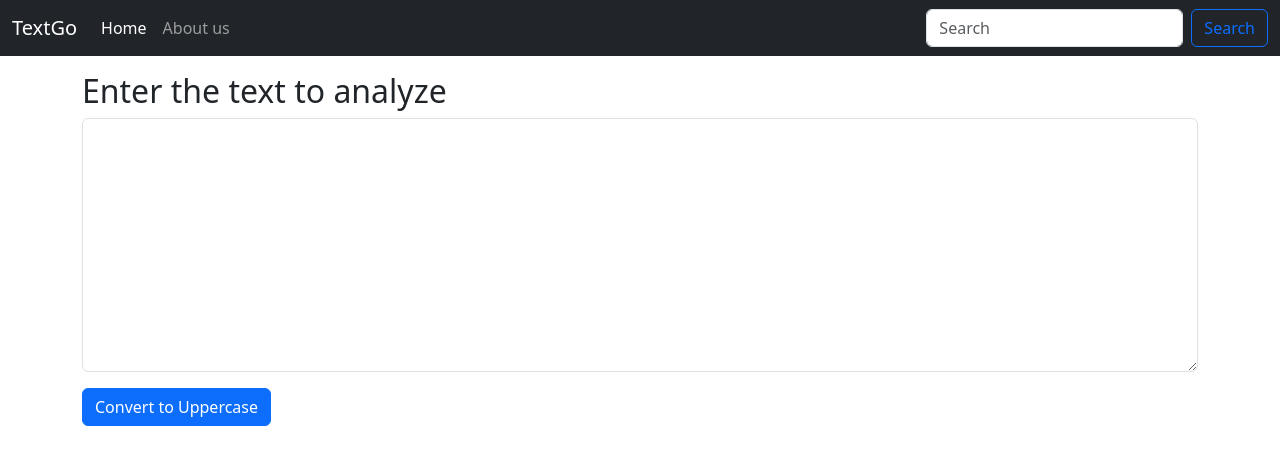
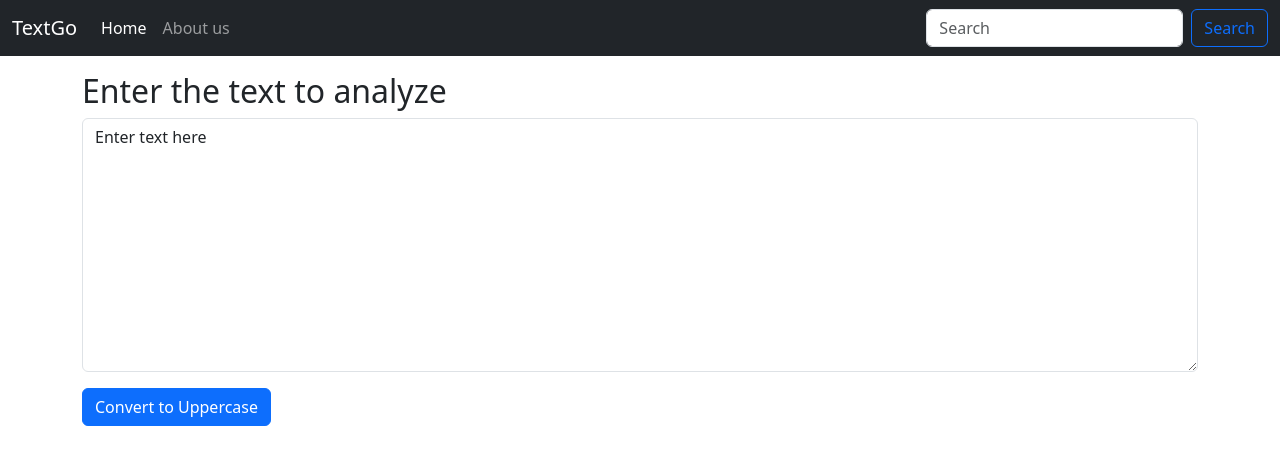
Before and after one commit to anirudhsalaria/TextGo, a React (Create React App) app: page / in a window 1280 px wide. Shown: the top 464 px of the page. Built offline with nearby package versions, Linux system fonts and the light colour scheme.

Commit message:
More updates

```diff
--- a/src/components/textform.js
+++ b/src/components/textform.js
@@ -1,13 +1,32 @@
-import React from 'react'
+import React, {useState} from 'react'
 
-export default function textform(props) {
+export default function TextForm(props) {
+
+    // function invoking by clicking the convert to uppercase button
+    const handleUpClick = ()=>{
+        // console.log("Uppercase was clicked" + text);
+        // converting to uppercase
+        let newText = text.toUpperCase();
+        setText(newText);
+    }
+
+    // function invoking when we change the value in textarea (required for changing the value)
+    const handleOnChange = (event)=>{
+        // console.log("On change");
+        setText(event.target.value);
+    }
+
+    // creating state
+    const [text, setText] = useState('Enter text here');
+    // setText("new text"); correct way to change the state
+
     return (
         <div>
             <h2>{props.heading}</h2>
             <div className="form-group">
-                <textarea className="form-control" id="myBox" rows="10"></textarea>
+                <textarea className="form-control" value={text} onChange={handleOnChange} id="myBox" rows="10"></textarea>
             </div>
-            <button className="btn btn-primary my-3">Convert to Uppercase</button>
+            <button className="btn btn-primary my-3" onClick={handleUpClick}>Convert to Uppercase</button>
         </div>
     )
 }
```
